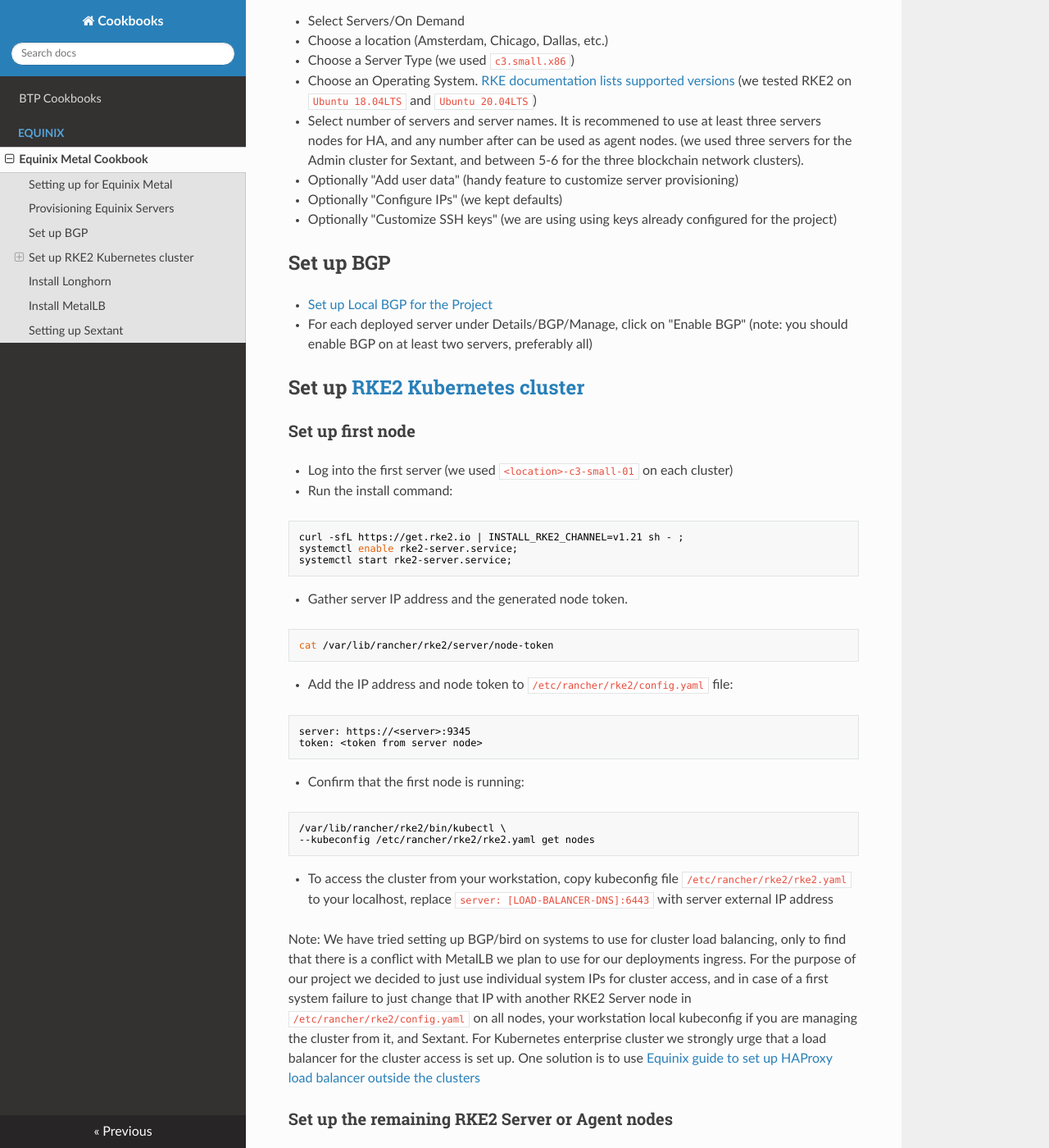
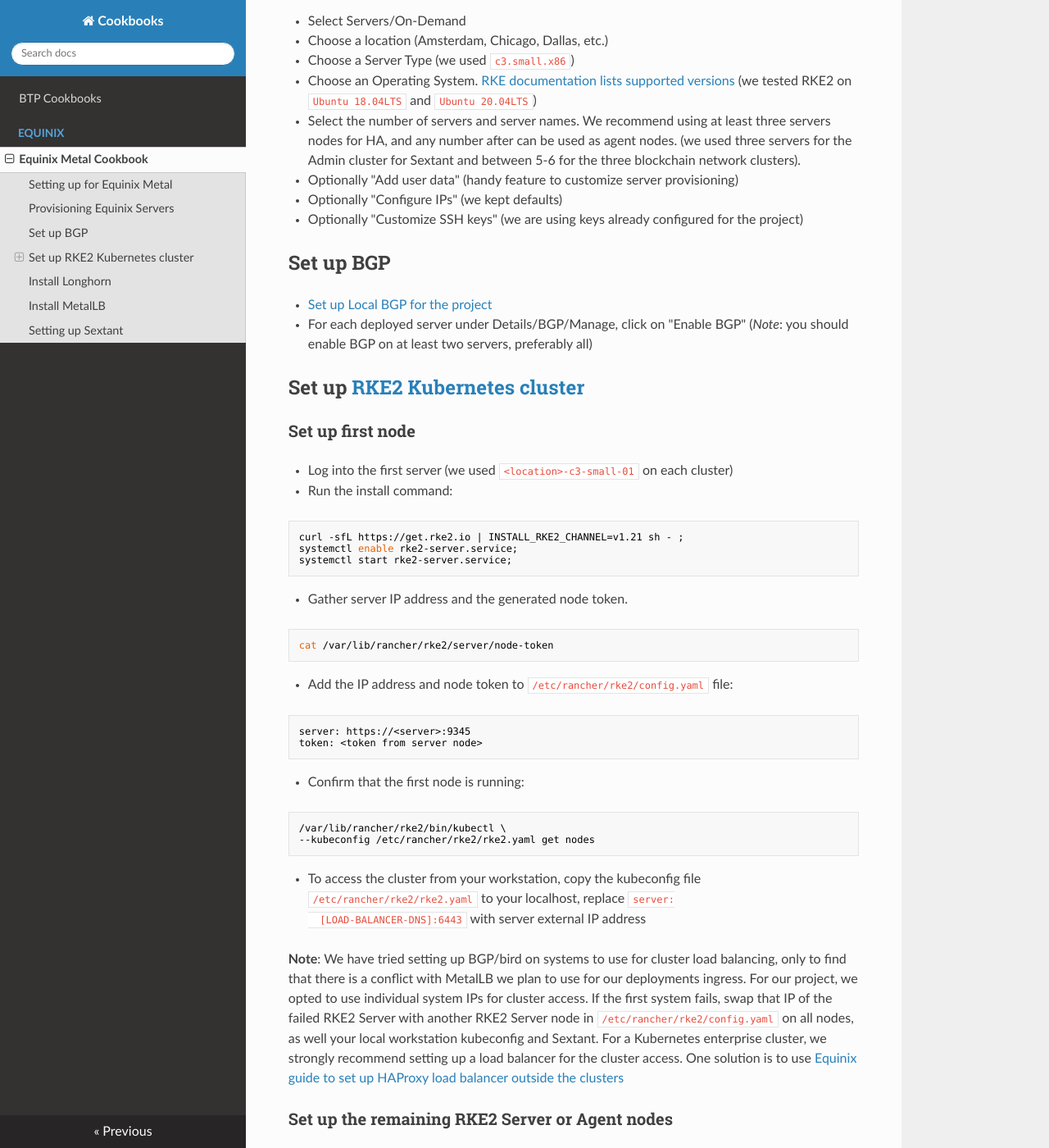
Before and after one commit to blockchaintp/cookbooks, an MkDocs documentation site: the page built from docs/equinix/index.md, in a window 1280 px wide and 1400 px high, scrolled down 450 px. Shown: the whole window at 82% size. Built offline with MkDocs 1.6.1, drawn with Linux system fonts in a browser that asks for light colours; nearby versions of some CDN libraries; some of the changed text lies outside the part shown.

Commit message:
docs(equinix): grammar and formatting fixes
Signed-off-by: Kevin O'Donnell <kevin@blockchaintp.com>

````diff
--- a/docs/equinix/index.md
+++ b/docs/equinix/index.md
@@ -1,29 +1,37 @@
 # Equinix Metal Cookbook
 
-Recipe for setting up kubernetes cluster on Equnix Metal and installing Sextant for using and deploying blockchain networks.
+Recipe for setting up a Kubernetes cluster on Equinix Metal and installing Sextant
+for using and deploying blockchain networks.
 
 ## Setting up for Equinix Metal
 
-* [Log into Equinix Metal Portal](https://console.equinix.com/)
-* Under user profile set up "Personal SSH Keys" for server access
+* [Log in to Equinix Metal Portal](https://console.equinix.com/)
+* Under user profile, set up "Personal SSH Keys" for server access
 * [Optionally set up Personal API Keys](https://metal.equinix.com/developers/api/)
-* Create "New Project" (we used one Project to deploy all servers in all locations)
+* Create "New Project" (we used one project to deploy all servers in all
+  locations)
 
 ## Provisioning Equinix Servers
 
-* Select Servers/On Demand
+* Select Servers/On-Demand
 * Choose a location (Amsterdam, Chicago, Dallas, etc.)
 * Choose a Server Type (we used `c3.small.x86`)
-* Choose an Operating System. [RKE documentation lists supported versions](https://docs.rke2.io/install/requirements/) (we tested RKE2 on `Ubuntu 18.04LTS` and `Ubuntu 20.04LTS`)
-* Select number of servers and server names. It is recommened to use at least three servers nodes for HA, and any number after can be used as agent nodes. (we used three servers for the Admin cluster for Sextant, and between 5-6 for the three blockchain network clusters).
+* Choose an Operating System. [RKE documentation lists supported
+  versions](https://docs.rke2.io/install/requirements/) (we tested RKE2 on
+  `Ubuntu 18.04LTS` and `Ubuntu 20.04LTS`)
+* Select the number of servers and server names. We recommend using at least three servers nodes for HA, and any number after can be used as agent nodes.
+  (we used three servers for the Admin cluster for Sextant and between 5-6 for
+  the three blockchain network clusters).
 * Optionally "Add user data" (handy feature to customize server provisioning)
 * Optionally "Configure IPs" (we kept defaults)
-* Optionally "Customize SSH keys" (we are using using keys already configured for the project)
+* Optionally "Customize SSH keys" (we are using keys already configured for the
+  project)
 
 ## Set up BGP
 
-* [Set up Local BGP for the Project](https://metal.equinix.com/developers/docs/networking/local-global-bgp/)
-* For each deployed server under Details/BGP/Manage, click on "Enable BGP" (note: you should enable BGP on at least two servers, preferably all)
+* [Set up Local BGP for the project](https://metal.equinix.com/developers/docs/networking/local-global-bgp/)
+* For each deployed server under Details/BGP/Manage, click on "Enable BGP"
+  (_Note_: you should enable BGP on at least two servers, preferably all)
 
 ## Set up [RKE2 Kubernetes cluster](https://rancher.com/docs/rancher/v2.5/en/installation/resources/k8s-tutorials/ha-rke2/)
 
@@ -58,13 +66,24 @@ token: <token from server node>
 --kubeconfig /etc/rancher/rke2/rke2.yaml get nodes
 ```
 
-* To access the cluster from your workstation, copy kubeconfig file `/etc/rancher/rke2/rke2.yaml` to your localhost, replace `server: [LOAD-BALANCER-DNS]:6443` with server external IP address
+* To access the cluster from your workstation, copy the kubeconfig file
+  `/etc/rancher/rke2/rke2.yaml` to your localhost, replace `server:
+  [LOAD-BALANCER-DNS]:6443` with server external IP address
 
-Note: We have tried setting up BGP/bird on systems to use for cluster load balancing, only to find that there is a conflict with MetalLB we plan to use for our deployments ingress. For the purpose of our project we decided to just use individual system IPs for cluster access, and in case of a first system failure to just change that IP with another RKE2 Server node in `/etc/rancher/rke2/config.yaml` on all nodes, your workstation local kubeconfig if you are managing the cluster from it, and Sextant. For Kubernetes enterprise cluster we strongly urge that a load balancer for the cluster access is set up. One solution is to use [Equinix guide to set up HAProxy load balancer outside the clusters](https://metal.equinix.com/developers/guides/load-balancing-ha/)
+**Note**: We have tried setting up BGP/bird on systems to use for cluster load
+balancing, only to find that there is a conflict with MetalLB we plan to use for
+our deployments ingress. For our project, we opted to use individual system IPs
+for cluster access. If the first system fails, swap that IP of the failed RKE2
+Server with another RKE2 Server node in `/etc/rancher/rke2/config.yaml` on all
+nodes, as well your local workstation kubeconfig and Sextant. For a Kubernetes
+enterprise cluster, we strongly recommend setting up a load balancer for the
+cluster access. One solution is to use [Equinix guide to set up HAProxy load
+balancer outside the clusters](https://metal.equinix.com/developers/guides/load-balancing-ha/)
 
 ### Set up the remaining RKE2 Server or Agent nodes
 
-* Log into the other servers (at least two more servers), copy `/etc/rancher/rke2/config.yaml` file from the first server and execute steps:
+* Log into the other servers (at least two more servers), copy
+  `/etc/rancher/rke2/config.yaml` file from the first server, and execute steps:
 
 ```bash
 curl -sfL https://get.rke2.io | INSTALL_RKE2_CHANNEL=v1.21 sh - ;
@@ -97,9 +116,10 @@ helm -n longhorn-system install longhorn longhorn/longhorn
 ## [Install MetalLB](https://metallb.universe.tf)
 
 * Enable BPG for all systems in a cluster via Equinix Metal console
-* Request external IP range in same same region via Equinix Metal console (we chose /30 for each cluster)
-* Gather hostnames, and internal (`bond0:0`) addresses
-* Create yaml files for the cluster:
+* Request external IP range in the same region via Equinix Metal console (we
+  chose /30 for each cluster)
+* Gather hostnames and internal (`bond0:0`) addresses
+* Create YAML files for the cluster:
 
 ```yaml
 controller:
@@ -167,7 +187,8 @@ helm repo add metallb https://metallb.github.io/metallb
 
 ```bash
 kubectl create namespace metallb-system
-helm -n metallb-system install metallb metallb/metallb -f <config file from step 2.yaml>
+helm -n metallb-system install metallb metallb/metallb \
+  -f <config file from step 2.yaml>
 ```
 
 ## Setting up Sextant
````
